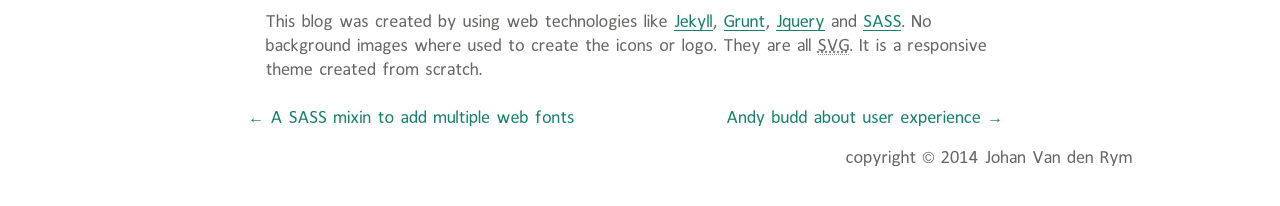
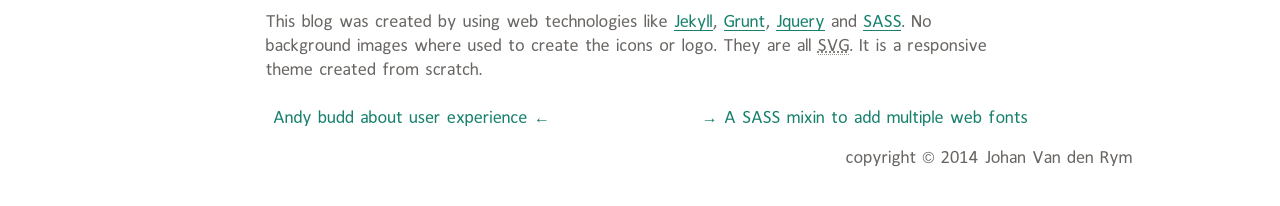
Before and after one commit to jvandenrym/jvandenrym.github.io, a Jekyll site: the page built from _posts/2014-09-15-a-new-blog.md, in a window 1280 px wide. Shown: the part 312-518 px from the top of the page. Built offline with Jekyll 4.4.1, drawn with Linux system fonts in a browser that asks for light colours; Markdown is read by kramdown in place of the engine named in the settings.

Commit message:
Fixed arrows

```diff
--- a/_layouts/post.html
+++ b/_layouts/post.html
@@ -21,14 +21,14 @@
       </article>
 
       <nav class="page-navigation" aria-label="blog posts navigation" role="navigation">
+        {% if page.previous.url %}
+        <a href="{{page.previous.url}}" title="Previous Post:
+{{page.previous.title}}" class="page-navigation__link page-navigation__link--left" rel="prev">{{page.previous.title}} &larr;</a>
+        {% endif %}
        {% if page.next.url %}
         <a href="{{page.next.url}}" title="next Post:
-{{page.next.title}}" class="page-navigation__link page-navigation__link--left" rel="next">&larr; {{page.next.title}}</a>
+{{page.next.title}}" class="page-navigation__link page-navigation__link--right" rel="next">&rarr; {{page.next.title}}</a>
       {% endif %}
-      {% if page.previous.url %}
-        <a href="{{page.previous.url}}" title="Previous Post:
-{{page.previous.title}}" class="page-navigation__link page-navigation__link--right" rel="prev">{{page.previous.title}} &rarr;</a>
-        {% endif %}
       </nav>
     </main>
   </div>
```
